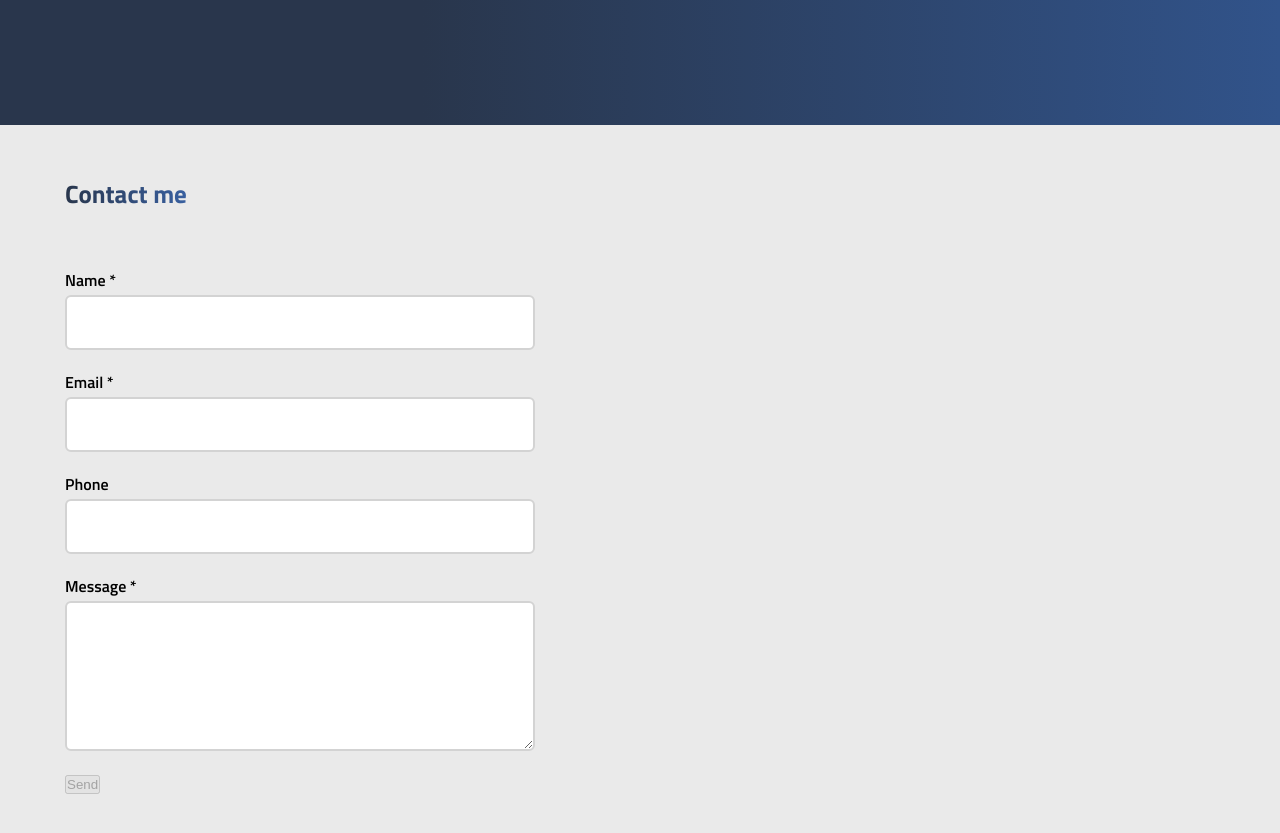
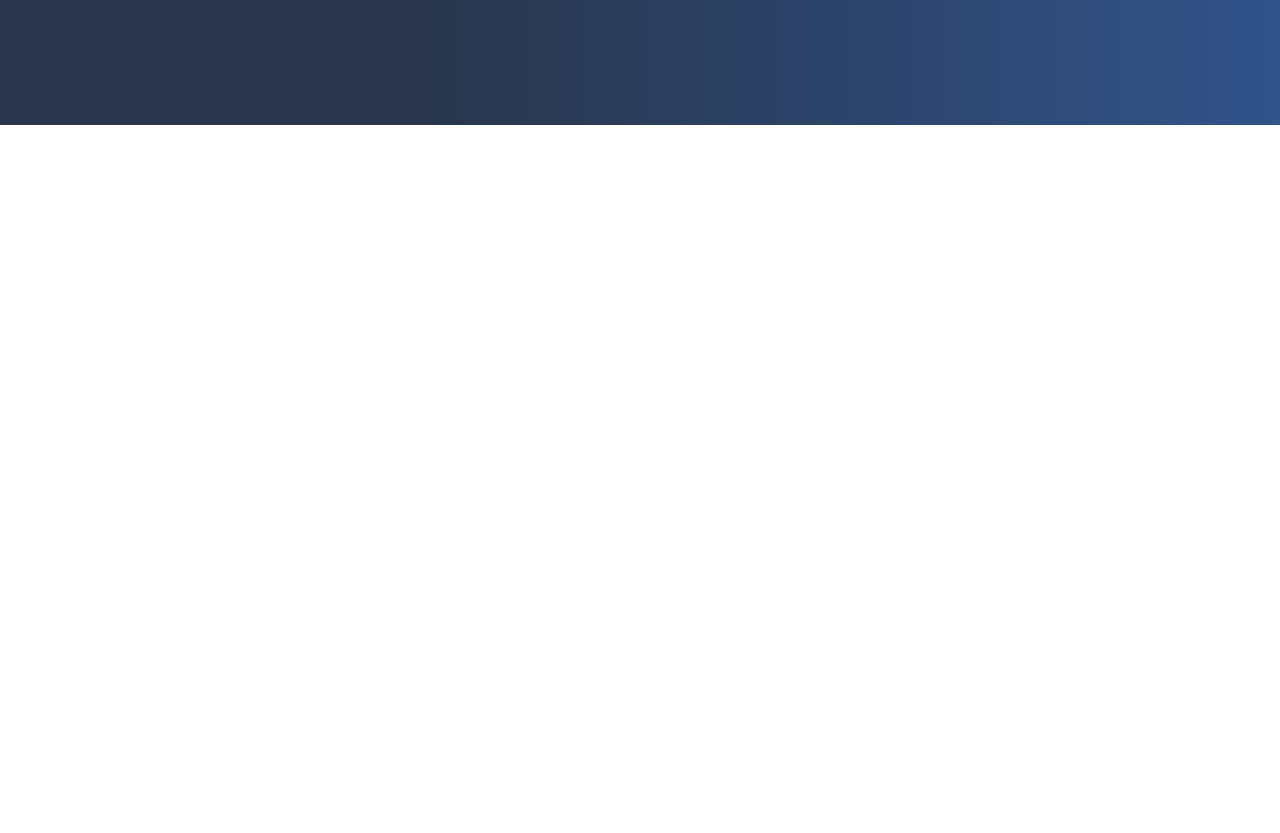
Before and after one commit to FrederikLandtved/portfolio, an Angular app: page / in a window 1280 px wide. Shown: the part 2680-3513 px from the top of the page. After the commit the page ends 2805 px from the top, so only its background shows below. Built offline with nearby package versions, Linux system fonts and the light colour scheme.

Commit message:
Temporarily removing Contact

```diff
--- a/src/app/app.component.html
+++ b/src/app/app.component.html
@@ -65,10 +65,10 @@
   </section>
 
   <!-- About me section -->
-  <section id="contact" class="contact">
+  <!-- <section id="contact" class="contact">
     <div class="inner-container">
       <h2>Contact me</h2>
       <contact></contact>
     </div>
-  </section>
+  </section> -->
 </div>
```
